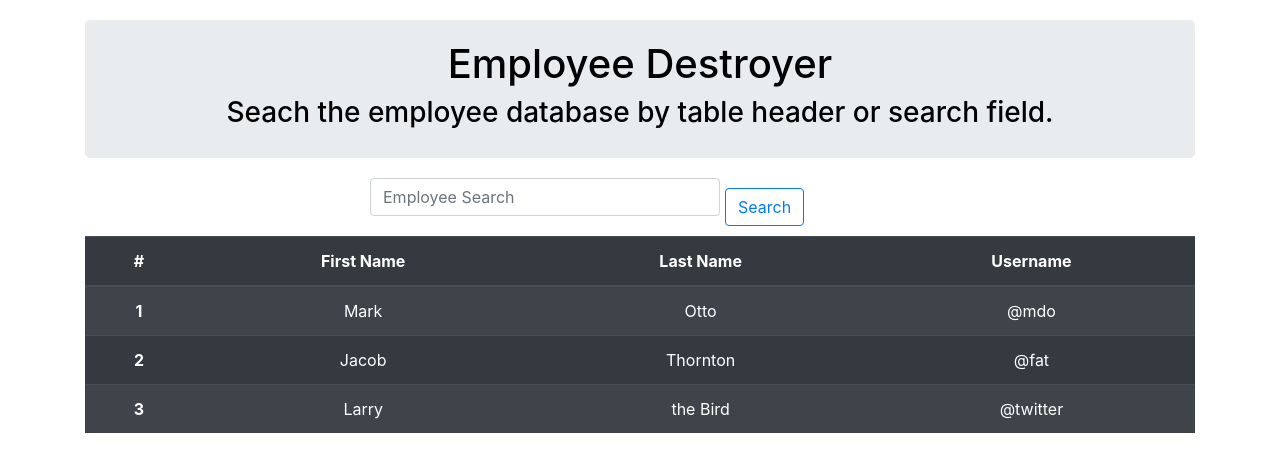
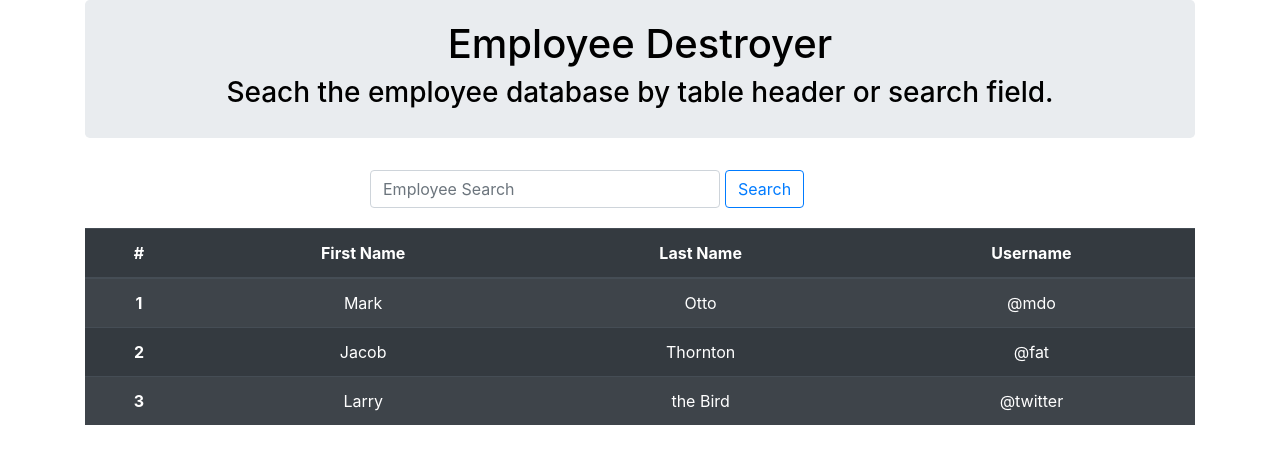
Before and after one commit to 13uilding/React-Employee-Directory-App, a React (Create React App) app: page / in a window 1280 px wide. Shown: the top 472 px of the page. Built offline with nearby package versions, Linux system fonts and the light colour scheme.

Commit message:
Finished styling for the search bar and jumbotron

```diff
--- a/src/styles/index.js
+++ b/src/styles/index.js
@@ -7,12 +7,17 @@ export const FormWrapper = styled(Form)`
     #searchEmployeeInput {
         width: 350px;
         margin-right: 5px;
-        margin-bottom: 20px;
     }
+    margin-bottom: 20px;
+
 `
 
 export const MyContainer = styled(Container)`
     text-align: center;
+    .jumbotron {
+        margin-top: 0;
+        padding-top: 20px;
+    }
 
 `
 
@@ -20,5 +25,4 @@ export const MyJumbotron = styled(Jumbotron)`
     text-align: center;
     color: ${white};
     padding: 20px 0;
-    margin: 20px 0px;
 `
```
